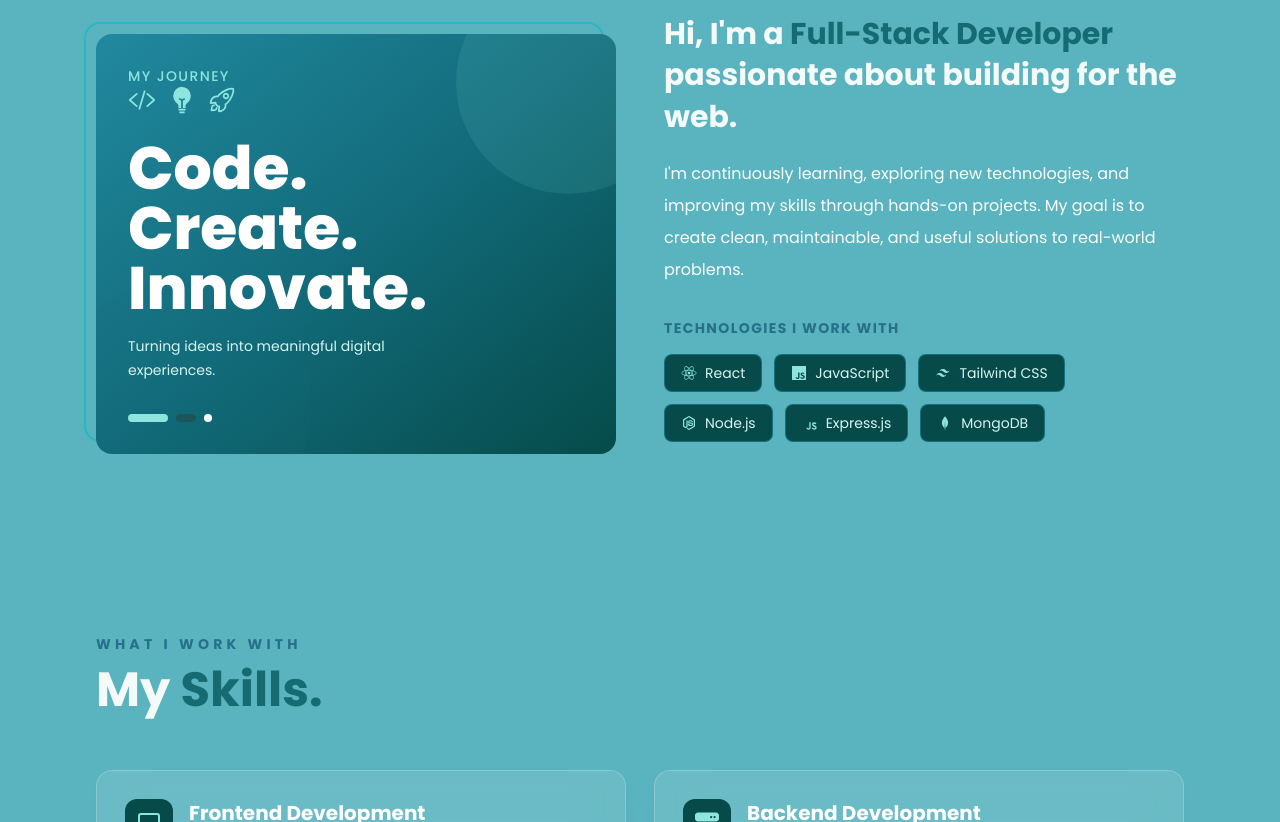
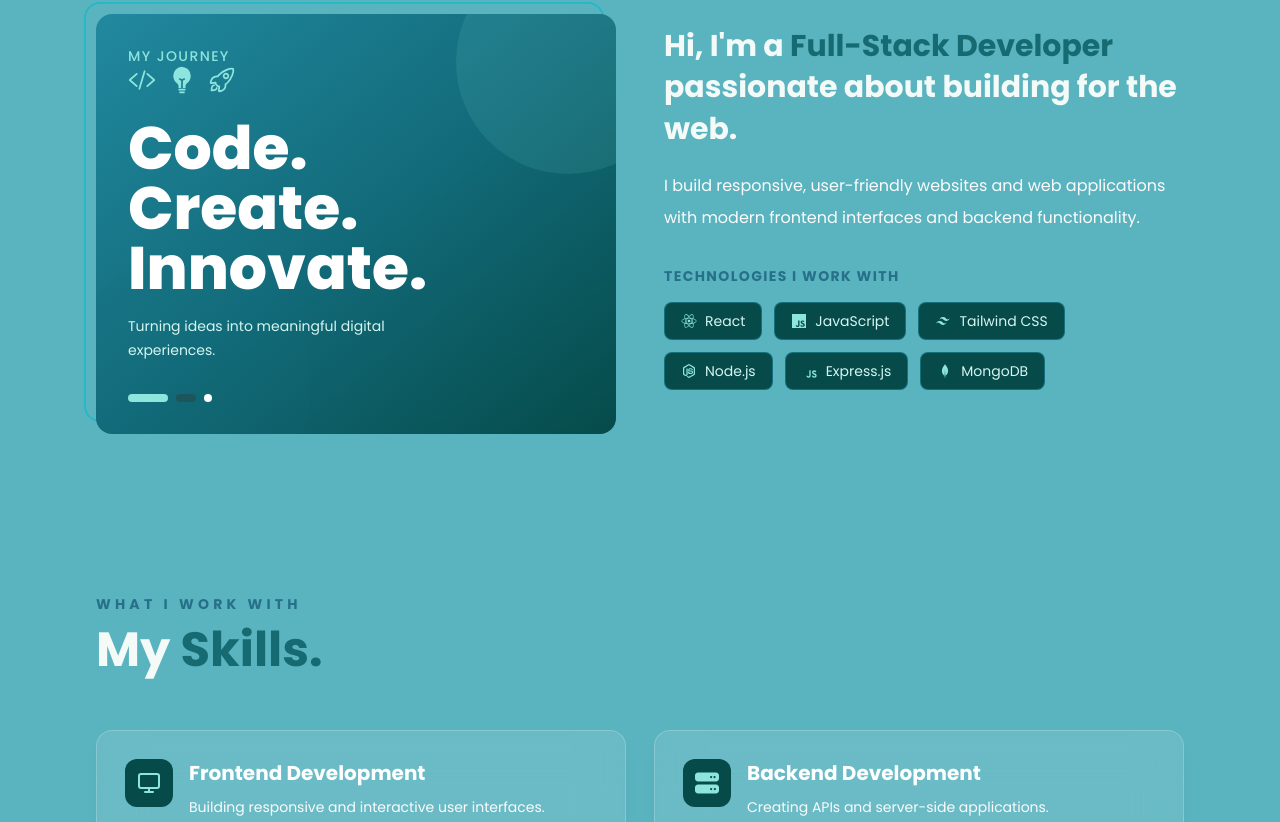
Before and after one commit to awanabdulwahab05/portfolio, a React (Vite) app: page / in a window 1280 px wide. Shown: the part 1018-1840 px from the top of the page. Built offline with nearby package versions, Linux system fonts and the light colour scheme.

Commit message:
About section update

```diff
--- a/src/components/About.jsx
+++ b/src/components/About.jsx
@@ -114,10 +114,9 @@ const About = () => {
                         </h3>
 
                         <p className="mb-8 leading-8 text-desc">
-                            I'm continuously learning, exploring new technologies, and
-                            improving my skills through hands-on projects. My goal is to
-                            create clean, maintainable, and useful solutions to real-world
-                            problems.
+                            I build responsive, user-friendly websites and web applications
+                            with modern frontend interfaces and backend
+                            functionality.
                         </p>
 
                         {/* Technologies */}
--- a/src/components/Contact.jsx
+++ b/src/components/Contact.jsx
@@ -320,12 +320,6 @@ const Contact = () => {
                     </motion.div>
                 </div>
 
-                {/* Footer */}
-                <div className="mt-16 border-t border-white/20 pt-8 text-center text-sm text-white/75">
-                    <p>
-                        © {new Date().getFullYear()} Your Portfolio. All rights reserved.
-                    </p>
-                </div>
             </div>
         </section>
     );
```
